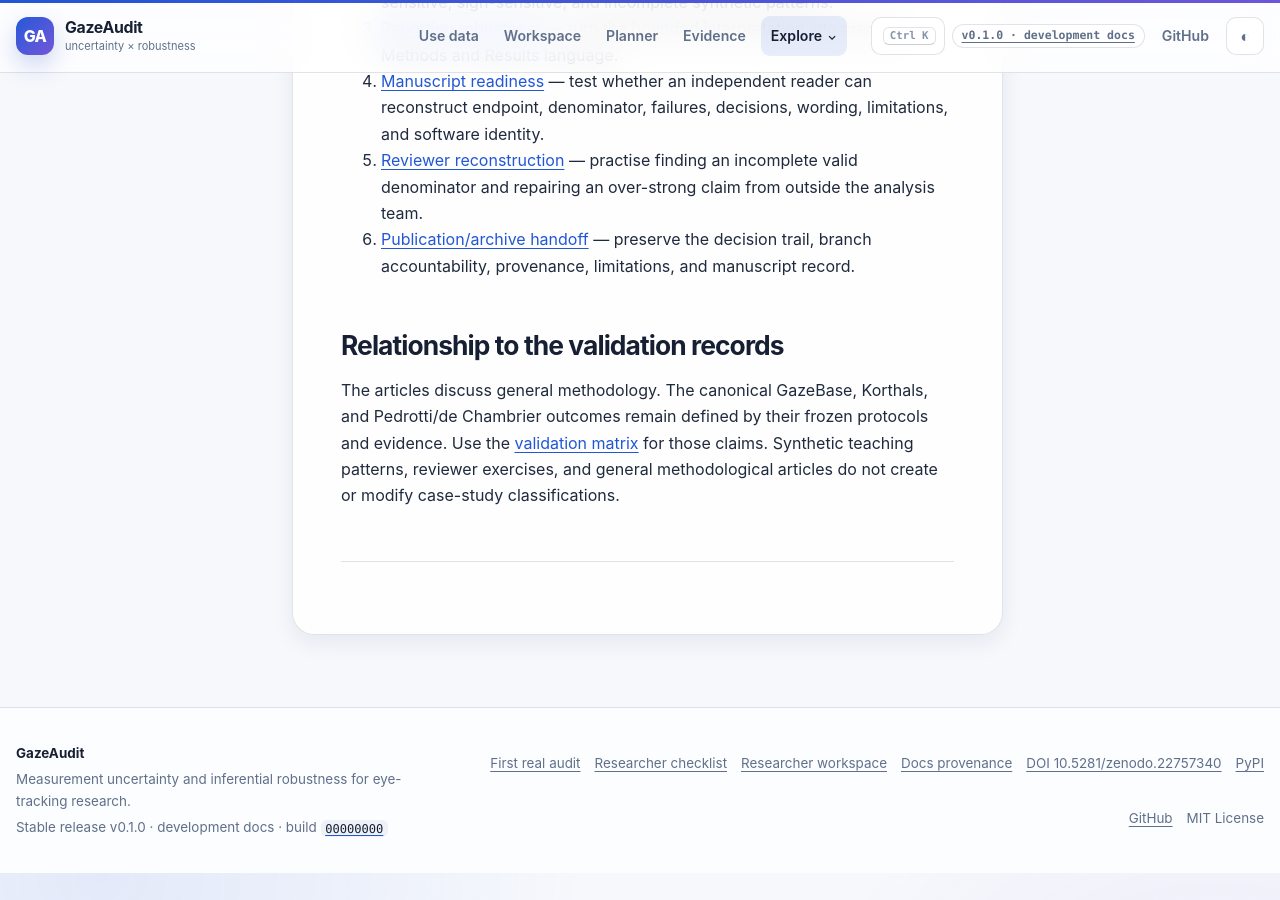
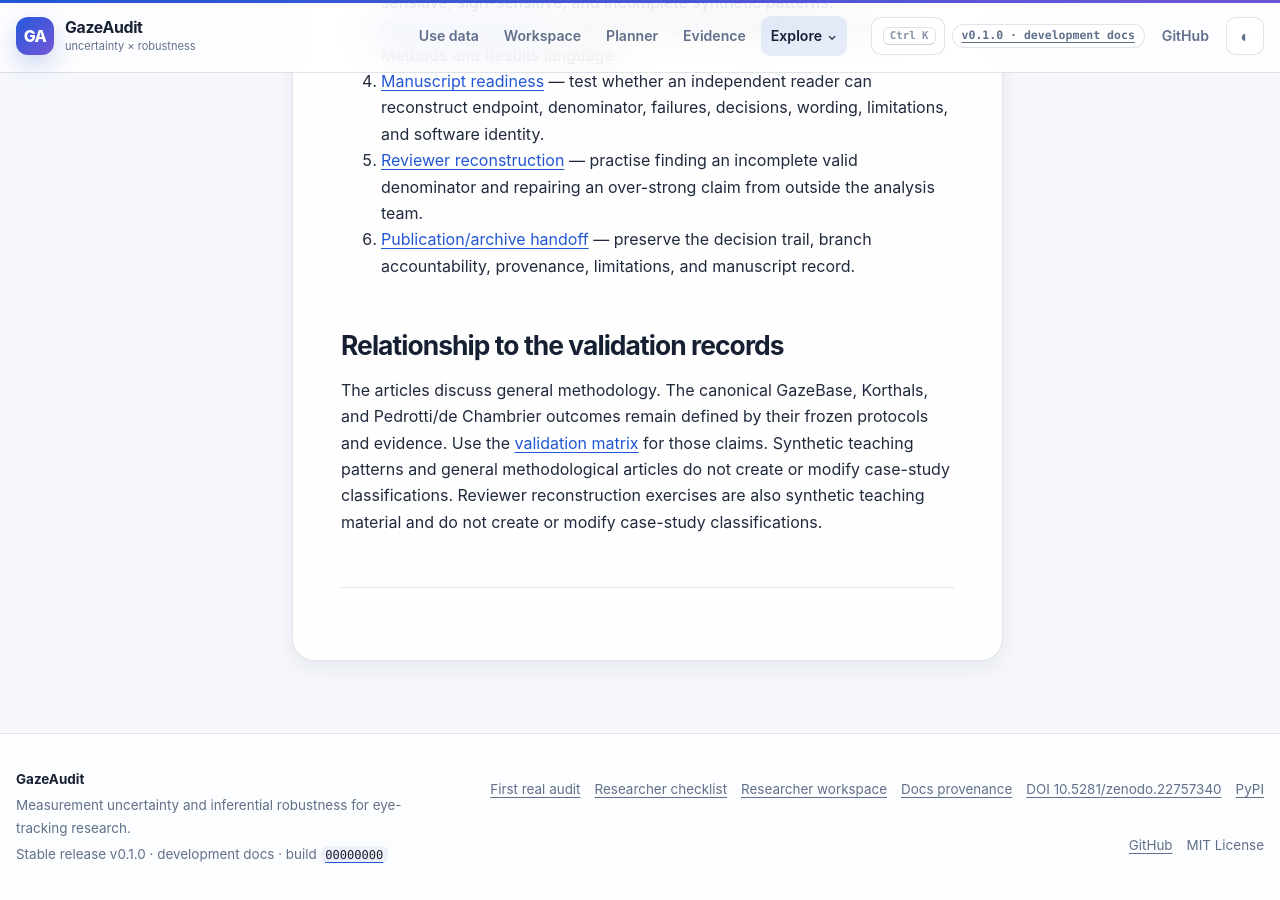
Before and after one commit to stefanosbalaskas/GazeAudit, a Jekyll site: the page built from docs/articles/index.md, in a window 1280 px wide and 900 px high, scrolled down 2791 px. Built offline with Jekyll 4.4.1, drawn with Linux system fonts in a browser that asks for light colours.

Commit message:
docs: preserve interpretation boundary contract

```diff
--- a/docs/articles/index.md
+++ b/docs/articles/index.md
@@ -74,4 +74,4 @@ If you are no longer asking *why* robustness or uncertainty matters and instead
 
 ## Relationship to the validation records
 
-The articles discuss general methodology. The canonical GazeBase, Korthals, and Pedrotti/de Chambrier outcomes remain defined by their frozen protocols and evidence. Use the [validation matrix](../VALIDATION_MATRIX.html) for those claims. Synthetic teaching patterns, reviewer exercises, and general methodological articles do not create or modify case-study classifications.
+The articles discuss general methodology. The canonical GazeBase, Korthals, and Pedrotti/de Chambrier outcomes remain defined by their frozen protocols and evidence. Use the [validation matrix](../VALIDATION_MATRIX.html) for those claims. Synthetic teaching patterns and general methodological articles do not create or modify case-study classifications. Reviewer reconstruction exercises are also synthetic teaching material and do not create or modify case-study classifications.
```
